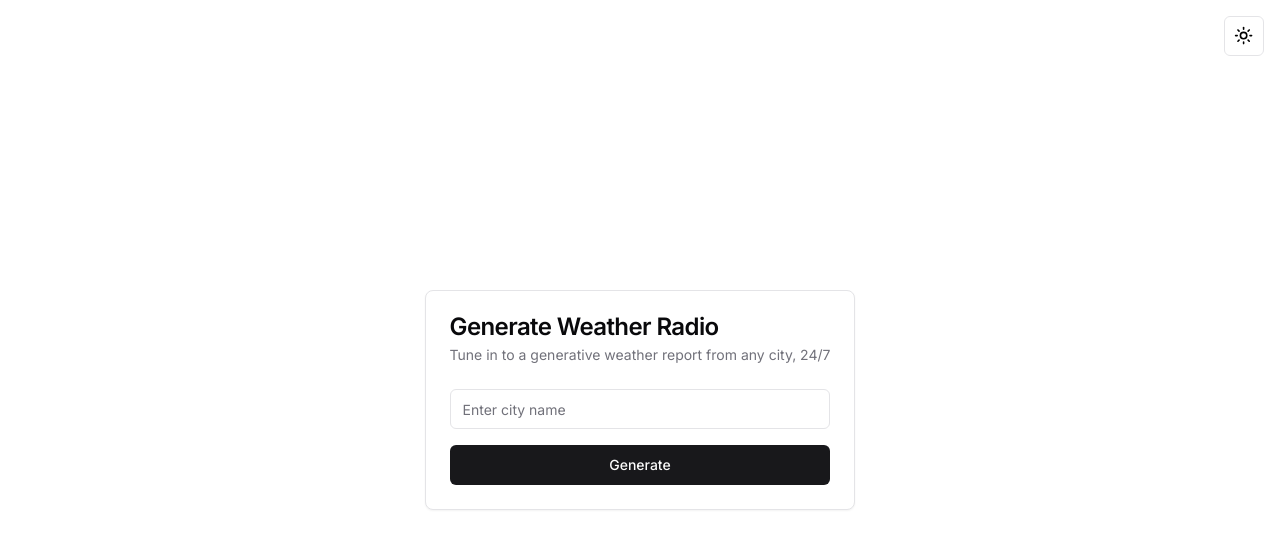
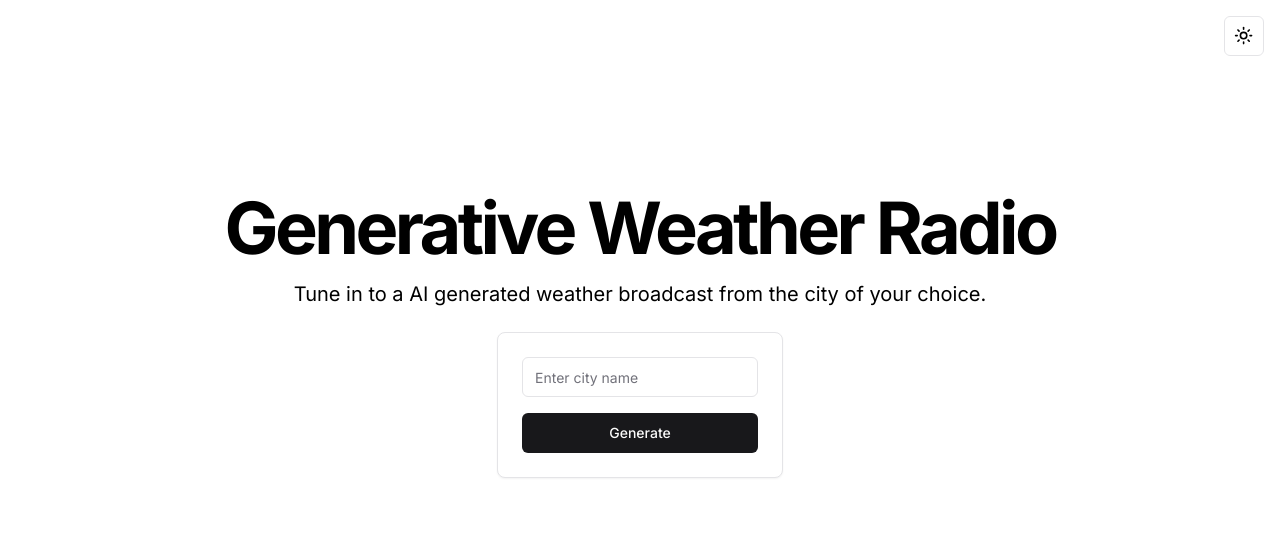
Before and after one commit to simonlandau/generative-weather-radio, a Next.js app: page / in a window 1280 px wide. Shown: the top 548 px of the page. Built offline with nearby package versions, Linux system fonts and the light colour scheme.

Commit message:
updating ui and adding weathercard

```diff
--- a/app/page.tsx
+++ b/app/page.tsx
@@ -1,9 +1,8 @@
 import Panel from "@/components/panel";
-import { ModeToggle } from "@/components/ui/modetoggle";
 
 export default function Home() {
   return (
-    <main className="flex min-h-screen flex-col items-center justify-center w-full">
+    <main>
       <Panel />
     </main>
   );
--- a/components/genform.tsx
+++ b/components/genform.tsx
@@ -13,11 +13,7 @@ export function GenForm({ formAction }: GenFormProps) {
   return (
     <Card>
       <form action={formAction}>
-      <CardHeader>
-        <CardTitle>Generate Weather Radio</CardTitle>
-        <CardDescription>Tune in to a generative weather report from any city, 24/7</CardDescription>
-      </CardHeader>
-      <CardContent className="grid gap-4">
+      <CardContent className="flex flex-col p-6 space-y-4">
         <Input placeholder="Enter city name" type="text" name="city" />
         <SubmitButton />
       </CardContent>
--- a/components/panel.tsx
+++ b/components/panel.tsx
@@ -4,6 +4,7 @@ import { generateReport } from "@/server/generate";
 import { useEffect, useState } from "react";
 import { useFormState } from "react-dom";
 import { GenForm } from "./genform";
+import WeatherCard from "./weathercard";
 
 const initialState = {
   script: "",
@@ -19,7 +20,8 @@ export default function Panel() {
   useEffect(() => {
     const fetchAudio = async (script: string) => {
       try {
-        const response = await fetch(`/api/report?script=${encodeURIComponent(script)}`);
+        const response = await fetch(`/api/report?script=${encodeURIComponent(script)}`
+);
         if (!response.ok) {
           throw new Error("Failed to generate audio");
         }
@@ -36,14 +38,31 @@ export default function Panel() {
     }
   }, [state.script, state.status]);
 
-  if (state.status === "success") {
-    return (
-      <div className="flex flex-col items-center justify-center">
-        <p>{state.script}</p>
-        {audioUrl && <audio controls src={audioUrl} />}
+  return (
+    <section className="w-full py-16 md:py-24 lg:py-32 xl:py-48">
+      <div className="container px-4 md:px-6">
+        <div className="flex flex-col items-center space-y-6 text-center">
+          <div className="space-y-4">
+            <h1 className="text-4xl font-bold tracking-tighter sm:text-5xl md:text-6xl lg:text-7xl">
+              Generative Weather Radio
+            </h1>
+            <p className="mx-auto max-w-[700px] md:text-xl">
+              Tune in to a AI generated weather broadcast from the city of your choice.
+            </p>
+          </div>
+          {state.status === "success" && state.weather && (
+            <WeatherCard
+              city={state.weather.name}
+              temperature={state.weather.main.temp.toString()}
+              high={state.weather.main.temp_max.toString()}
+              low={state.weather.main.temp_min.toString()}
+              weather={state.weather.weather[0].description}
+            />
+          )}
+          {state.status === "success" && audioUrl && <audio controls src={audioUrl} className="mt-10" />}
+          {state.status !== "success" && <GenForm formAction={formAction} />}
+        </div>
       </div>
-    );
-  }
-
-  return <GenForm formAction={formAction} />;
+    </section>
+  );
 }
--- /dev/null
+++ b/components/weathercard.tsx
@@ -0,0 +1,58 @@
+
+
+import { Card } from "@/components/ui/card"
+import { SVGProps } from "react"
+
+interface WeatherCardProps {
+  city: string
+  temperature: string
+  high: string
+  low: string
+  weather: string
+}
+
+export default function WeatherCard({ city, temperature, high, low, weather }: WeatherCardProps) {
+  return (
+    <Card className="w-full max-w-md mx-auto p-6 shadow-lg rounded-lg">
+      <div className="flex items-center justify-between mb-4">
+        <div>
+          <h2 className="text-2xl font-bold">{city}</h2>
+          <p />
+        </div>
+        <div className="flex items-center space-x-2">
+          <ThermometerIcon className="w-6 h-6" />
+          <span className="text-4xl font-bold">{temperature}°F</span>
+        </div>
+      </div>
+      <div className="grid grid-cols-2 gap-4">
+        <div className="flex flex-col items-start">
+          <p className="mb-1">High/Low</p>
+          <p className="font-bold">{high}°F / {low}°F</p>
+        </div>
+        <div className="flex flex-col items-start">
+          <p className="mb-1">Weather</p>
+          <p className="font-bold">{weather}</p>
+        </div>
+      </div>
+    </Card>
+  );
+}
+
+function ThermometerIcon(props: SVGProps<SVGSVGElement>) {
+  return (
+    <svg
+      {...props}
+      xmlns="http://www.w3.org/2000/svg"
+      width="24"
+      height="24"
+      viewBox="0 0 24 24"
+      fill="none"
+      stroke="currentColor"
+      strokeWidth="2"
+      strokeLinecap="round"
+      strokeLinejoin="round"
+    >
+      <path d="M14 4v10.54a4 4 0 1 1-4 0V4a2 2 0 0 1 4 0Z" />
+    </svg>
+  );
+}
```
Also changed, not shown: 1 other file (tests, documents, lock files or other folders).
